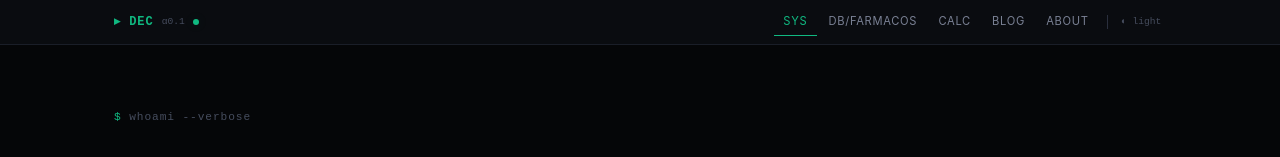
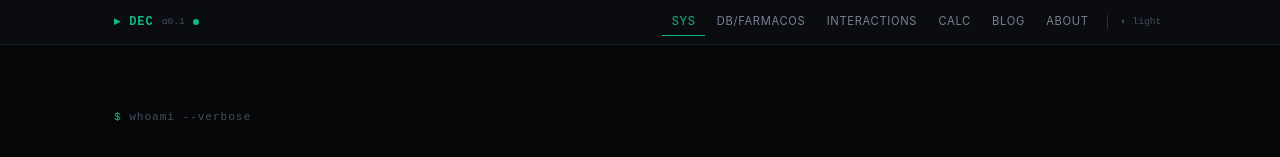
Before and after one commit to decanestesia/dec-web, a Next.js app: page / in a window 1280 px wide. Shown: the top 157 px of the page. Built offline with nearby package versions, Linux system fonts and the light colour scheme.

Commit message:
feat(navbar): añade link a /interacciones

```diff
--- a/src/components/Navbar.tsx
+++ b/src/components/Navbar.tsx
@@ -15,6 +15,7 @@ export function Navbar() {
 const links = [
   { href: "/", label: "sys", exact: true },
   { href: "/farmacos", label: "db/farmacos" },
+  { href: "/interacciones", label: "interactions" },
   { href: "/calculadora", label: "calc" },
   { href: "/blog", label: "blog" },
   { href: "/about", label: "about" },
```
Lines whose indentation alone changed are shown as unchanged.
